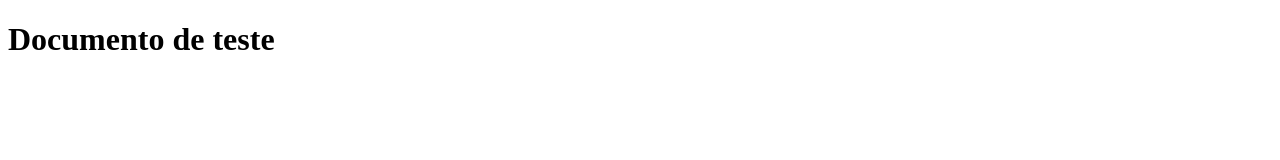
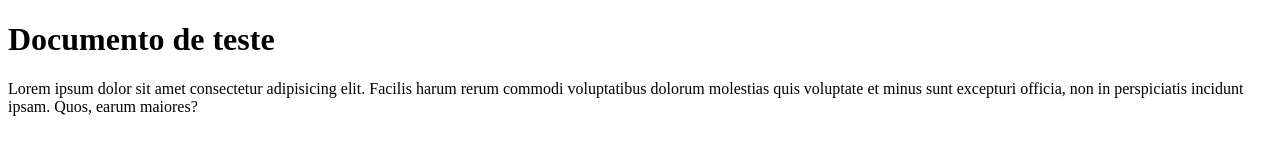
Before and after one commit to mastercarlosbr01/AulaGit, a plain HTML site: page index.html in a window 1280 px wide. Drawn offline with Linux system fonts and the light colour scheme.

Commit message:
Colocando um paragrafo

```diff
--- a/index.html
+++ b/index.html
@@ -7,5 +7,6 @@
 </head>
 <body>
     <h1>Documento de teste</h1>
+    <p>Lorem ipsum dolor sit amet consectetur adipisicing elit. Facilis harum rerum commodi voluptatibus dolorum molestias quis voluptate et minus sunt excepturi officia, non in perspiciatis incidunt ipsam. Quos, earum maiores?</p>
 </body>
 </html>
```
